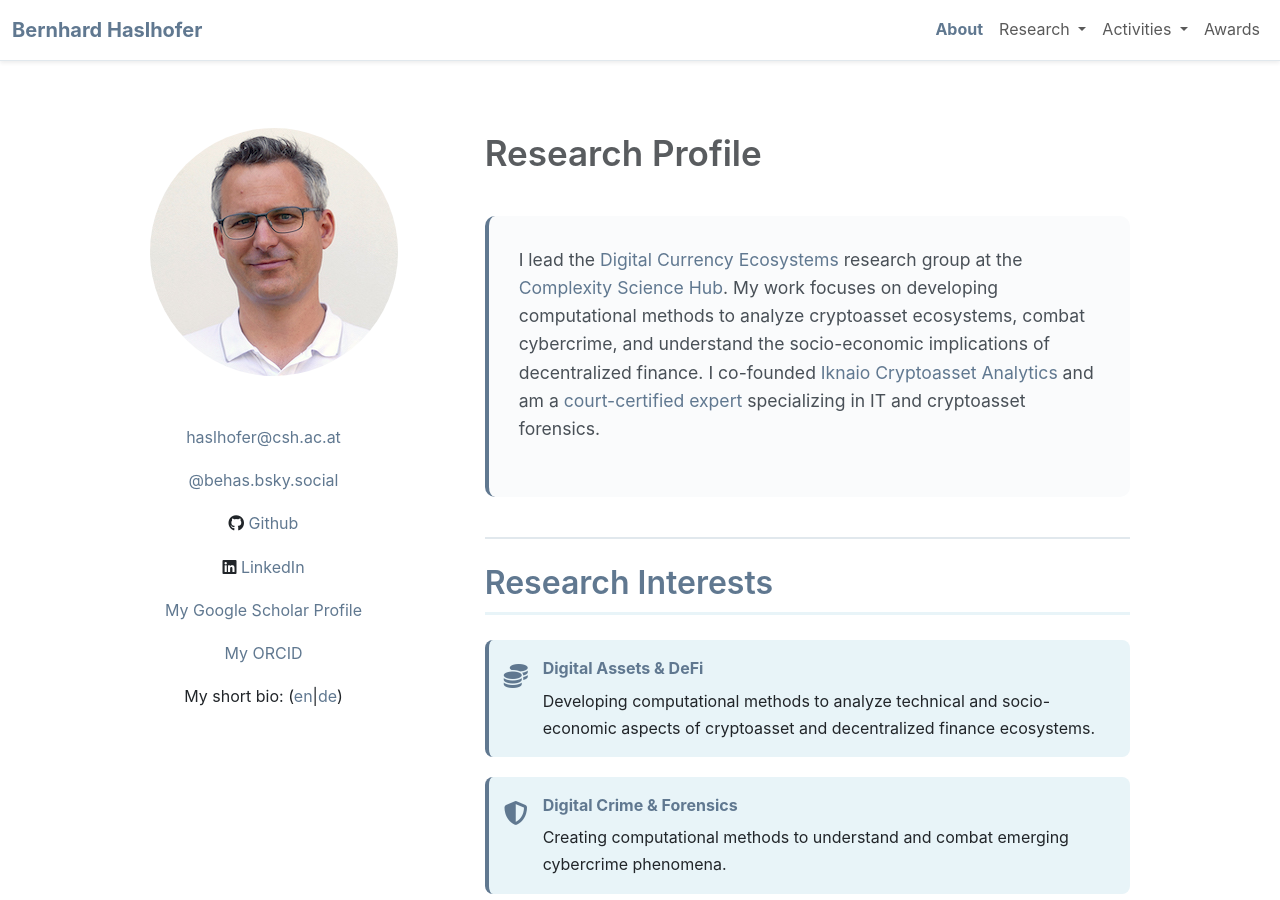
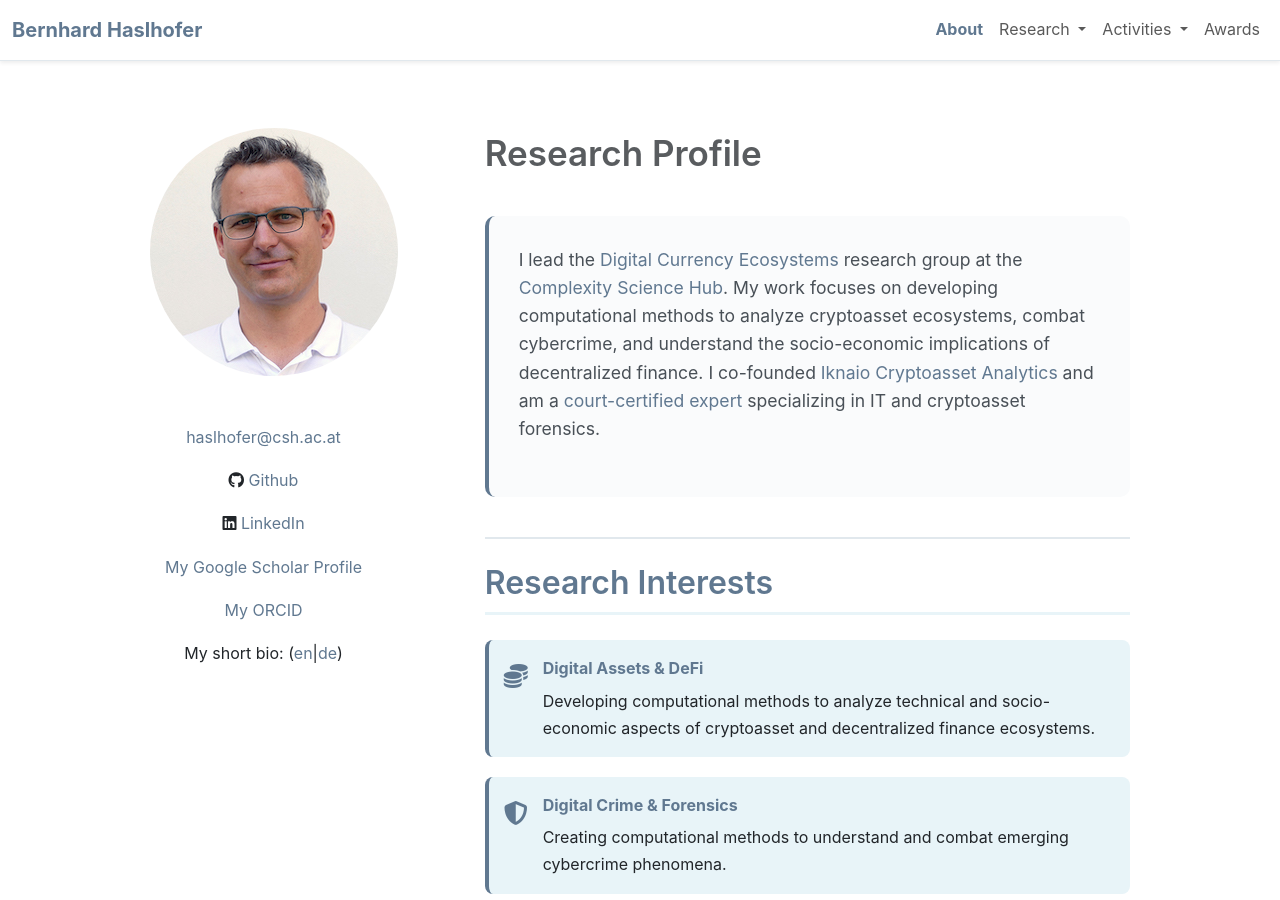
Before and after one commit to behas/behas.github.com, a Jekyll site: the page built from index.html, in a window 1280 px wide and 900 px high. Built offline with Jekyll 4.4.1, drawn with Linux system fonts in a browser that asks for light colours; a style sheet for code colours, icons or effects is not loaded.

Commit message:
Remove Bluesky links from landing page and footer
Co-Authored-By: Claude Opus 4.5 <noreply@anthropic.com>

```diff
--- a/_layouts/default.html
+++ b/_layouts/default.html
@@ -139,9 +139,6 @@
           <div class="col-md-4">
             <h6 class="text-accent fw-bold mb-3">Connect</h6>
             <div class="d-flex flex-wrap gap-3 mb-3">
-              <a href="https://bsky.app/profile/behas.bsky.social" target="_blank" class="text-decoration-none">
-                <i class="fas fa-cloud me-1"></i>Bluesky
-              </a>
               <a href="https://github.com/behas" target="_blank" class="text-decoration-none">
                 <i class="fab fa-github me-1"></i>GitHub
               </a>
--- a/index.html
+++ b/index.html
@@ -22,9 +22,6 @@ keywords: "Bernhard Haslhofer, digital currencies, cryptoasset analytics, blockc
             document.getElementById("email").innerHTML =
               '<a href="mailto:' + ["haslhofer", "csh.ac.at"].join("@") + '">haslhofer@csh.ac.at</a>';
           </script>
-        </p>
-        <p>
-          <a href="https://bsky.app/profile/behas.bsky.social" target="_blank">@behas.bsky.social</a><br>
         </p>
         <p>
           <i class="fab fa-github"></i>
```
